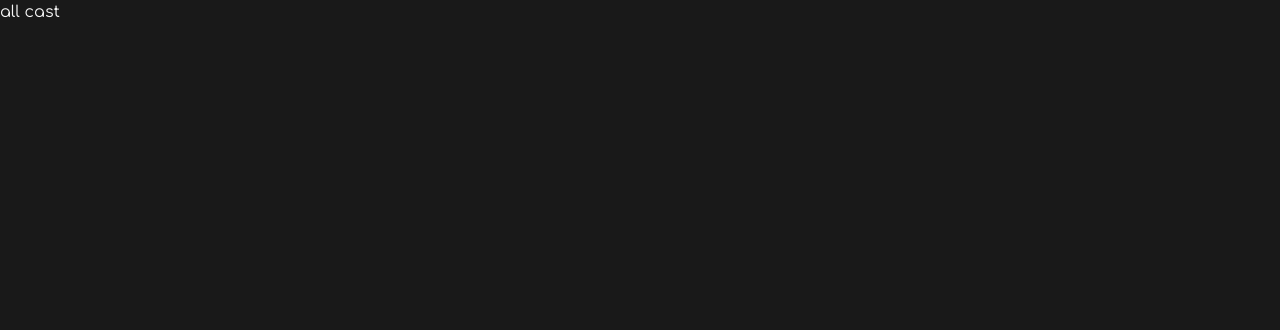
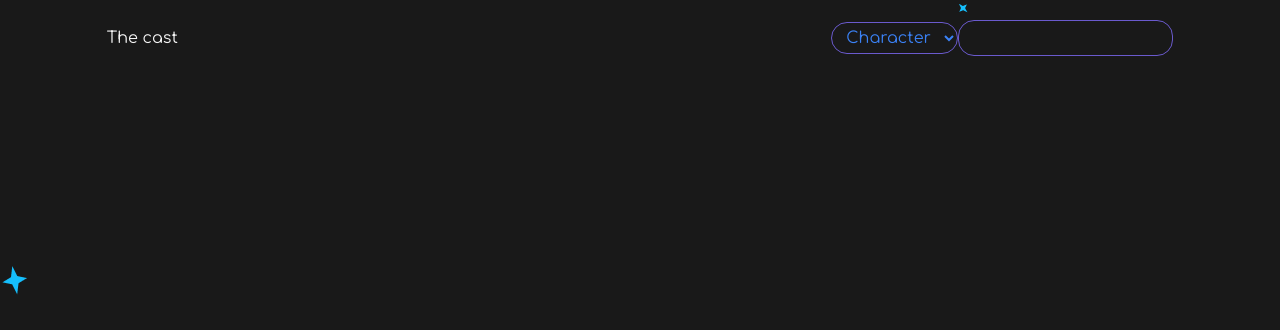
Before and after one commit to ruhulamin111/rick-and-morty-wiki, a React (Create React App) app: page /allCast in a window 1280 px wide. Shown: the top 330 px of the page. Built offline with nearby package versions, Linux system fonts and the light colour scheme.

Commit message:
done form

```diff
--- a/src/App.css
+++ b/src/App.css
@@ -11,3 +11,12 @@ body {
     background-color: rgb(0, 0, 0, .9);
     font-family: 'Comfortaa', cursive;
 }
+
+form select,
+input {
+    background-color: transparent;
+    border: 1px solid slateblue;
+    border-radius: 1rem;
+    padding: 5px 10px;
+
+}
--- a/src/components/AllCast.jsx
+++ b/src/components/AllCast.jsx
@@ -1,9 +1,37 @@
-import React from 'react'
+import React, { useState } from 'react'
+import star from '../assets/Star.png'
 
 const AllCast = () => {
+    const [category, setCategory] = useState('')
+    const [item, setItem] = useState('')
+
+    const handleSelect = (event) => {
+        setCategory(event.target.value);
+    }
+    const handleInput = (event) => {
+        setItem(event.target.value);
+    }
+
     return (
-        <div>
-            <h1>all cast</h1>
+        <div style={{ background: `url(${star})`, backgroundRepeat: 'no-repeat', objectFit: 'cover' }} >
+            <div className='max-w-7xl md:w-10/12 mx-auto h-screen py-5'>
+                <div className='flex justify-between items-center'>
+                    <h2>The cast</h2>
+                    <div>
+                        <form className='' >
+                            <select onChange={handleSelect} name="category" id="" className='text-blue-500'>
+                                <option value="character">Character</option>
+                                <option value="location">Location</option>
+                                <option value="episode">Episode</option>
+                            </select>
+                            <input onChange={handleInput} className='' type="text" name="item" id="" />
+                        </form>
+                    </div>
+                </div>
+                <div>
+
+                </div>
+            </div>
         </div>
     )
 }
--- a/src/components/Category.jsx
+++ b/src/components/Category.jsx
@@ -1,11 +1,17 @@
 import React from 'react'
+import { useNavigate } from 'react-router-dom';
 import { Swiper, SwiperSlide } from 'swiper/react';
 import spiral from '../assets/Spiral.png'
+import star from '../assets/Star.png'
 import useCast from '../hooks/useCast'
+import useEpisode from '../hooks/useEpisode';
+import useLocations from '../hooks/useLocations';
 
 const Category = () => {
     const [cast] = useCast(1)
-
+    const [location] = useLocations(1)
+    const [episode] = useEpisode(1)
+    const navigate = useNavigate()
 
     return (
         <div style={{ background: `url(${spiral})`, backgroundRepeat: 'no-repeat', objectFit: 'cover' }} >
@@ -13,8 +19,9 @@ const Category = () => {
                 <div>
                     <div className='flex justify-between items-center'>
                         <h2>Meet the cast</h2>
-                        <button>View all</button>
+                        <button onClick={() => navigate('/allCast')}>View all</button>
                     </div>
+
                     <div className='py-5'>
                         <Swiper
                             spaceBetween={20}
@@ -29,12 +36,40 @@ const Category = () => {
 
                                 </SwiperSlide>)
                             }
-
                         </Swiper>
                     </div>
                 </div>
-                <div>
 
+                <div style={{ background: `url(${star})`, backgroundRepeat: 'no-repeat', objectFit: 'cover' }} className='py-5'>
+                    <Swiper
+                        spaceBetween={20}
+                        slidesPerView={5}
+                        onSlideChange={() => console.log('slide change')}
+                        onSwiper={(swiper) => console.log(swiper)}
+                    >
+                        {
+                            location.map((locationItem) => <SwiperSlide key={locationItem.id}>
+                                <h2>{locationItem.name}</h2>
+
+                            </SwiperSlide>)
+                        }
+                    </Swiper>
+                </div>
+
+                <div style={{ background: `url(${star})`, backgroundRepeat: 'no-repeat', objectFit: 'cover' }} className='py-5'>
+                    <Swiper
+                        spaceBetween={20}
+                        slidesPerView={5}
+                        onSlideChange={() => console.log('slide change')}
+                        onSwiper={(swiper) => console.log(swiper)}
+                    >
+                        {
+                            episode.map((episodeItem) => <SwiperSlide key={episodeItem.id}>
+                                <h2>{episodeItem.name}</h2>
+
+                            </SwiperSlide>)
+                        }
+                    </Swiper>
                 </div>
             </div>
         </div>
--- /dev/null
+++ b/src/hooks/useEpisode.js
@@ -0,0 +1,12 @@
+import { useEffect, useState } from "react";
+
+const useEpisode = (page) => {
+    const [episode, setEpisode] = useState([])
+    useEffect(() => {
+        fetch(`https://rickandmortyapi.com/api/episode?page=${page}`)
+            .then(res => res.json())
+            .then(data => setEpisode(data.results))
+    }, [page])
+    return [episode, setEpisode]
+}
+export default useEpisode;
--- /dev/null
+++ b/src/hooks/useLocations.js
@@ -0,0 +1,12 @@
+import { useEffect, useState } from "react";
+
+const useLocations = (page) => {
+    const [location, setLocation] = useState([])
+    useEffect(() => {
+        fetch(`https://rickandmortyapi.com/api/location?page=${page}`)
+            .then(res => res.json())
+            .then(data => setLocation(data.results))
+    }, [page])
+    return [location, setLocation]
+}
+export default useLocations;
```
